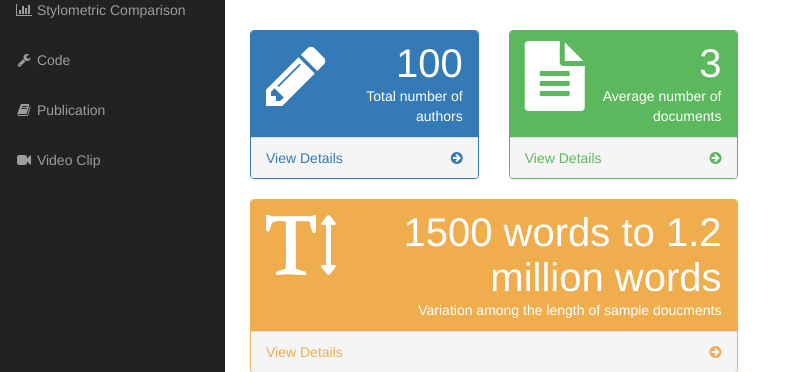
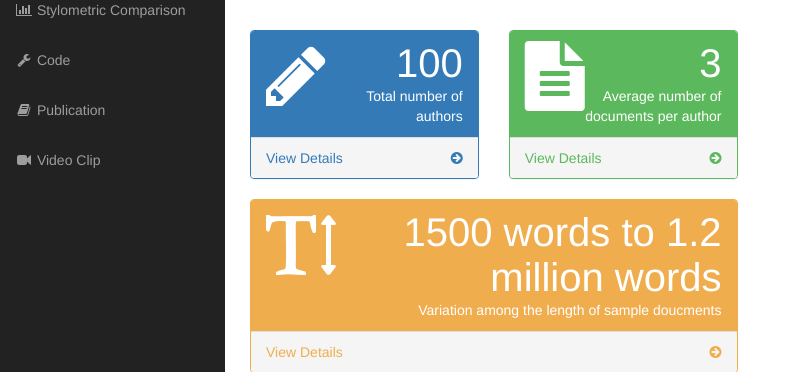
Before and after one commit to LucentC/authorshipIdentification_py, a Flask app: page / in a window 1280 px wide. Shown: the part 216-588 px from the top of the page, without its empty margins (0-785 px from the left). Run offline with Flask 2, Linux system fonts and the light colour scheme; data that the repository does not hold is empty; parts of the project's set-up code (start-up, migrations or seed data) failed here and were passed over; some libraries are stand-ins or nearby versions.

Commit message:
Fixed the wording .

```diff
--- a/flask_app/templates/data_visualize/index.html
+++ b/flask_app/templates/data_visualize/index.html
@@ -60,7 +60,7 @@
                         </div>
                         <div class="col-xs-9 text-right">
                             <div class="huge" id="no_of_documents">{{ avg_no_of_doc }}</div>
-                            <div>Average number of documents</div>
+                            <div>Average number of documents per author</div>
                         </div>
                     </div>
                 </div>
```
